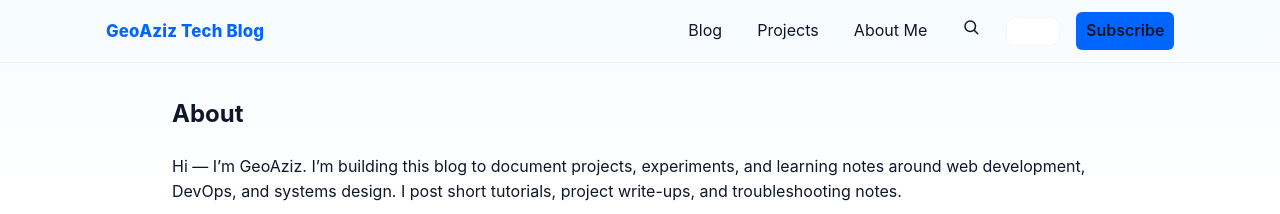
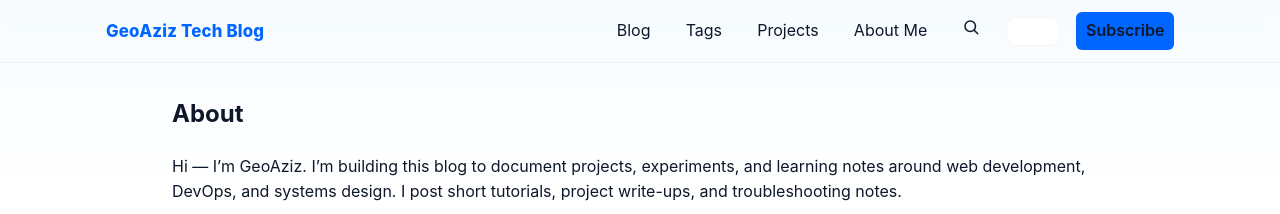
Before and after one commit to GeoAziz/GeoAziz.github.io, a Jekyll site: the page built from about.md, in a window 1280 px wide. Shown: the top 214 px of the page. Built offline with Jekyll 4.4.1, drawn with Linux system fonts in a browser that asks for light colours.

Commit message:
chore(nav): add Tags link to primary navigation

```diff
--- a/_includes/nav.html
+++ b/_includes/nav.html
@@ -4,8 +4,9 @@
     <input id="nav-checkbox" class="nav-checkbox" type="checkbox" aria-hidden="true">
     <label for="nav-checkbox" class="nav-toggle" aria-label="Toggle navigation">☰</label>
     <ul class="nav-links">
-      <li><a href="/blog/">Blog</a></li>
-      <li><a href="/projects/">Projects</a></li>
+  <li><a href="/blog/">Blog</a></li>
+  <li><a href="/tags/">Tags</a></li>
+  <li><a href="/projects/">Projects</a></li>
       <li><a href="/about/">About Me</a></li>
       <li><a href="/search/" aria-label="Search"><svg xmlns="http://www.w3.org/2000/svg" width="18" height="18" viewBox="0 0 24 24" fill="none" stroke="currentColor" stroke-width="2" stroke-linecap="round" stroke-linejoin="round" class="icon-search" aria-hidden="true"><circle cx="11" cy="11" r="7"></circle><line x1="21" y1="21" x2="16.65" y2="16.65"></line></svg></a></li>
       <li class="theme-li" style="position:relative">
```
